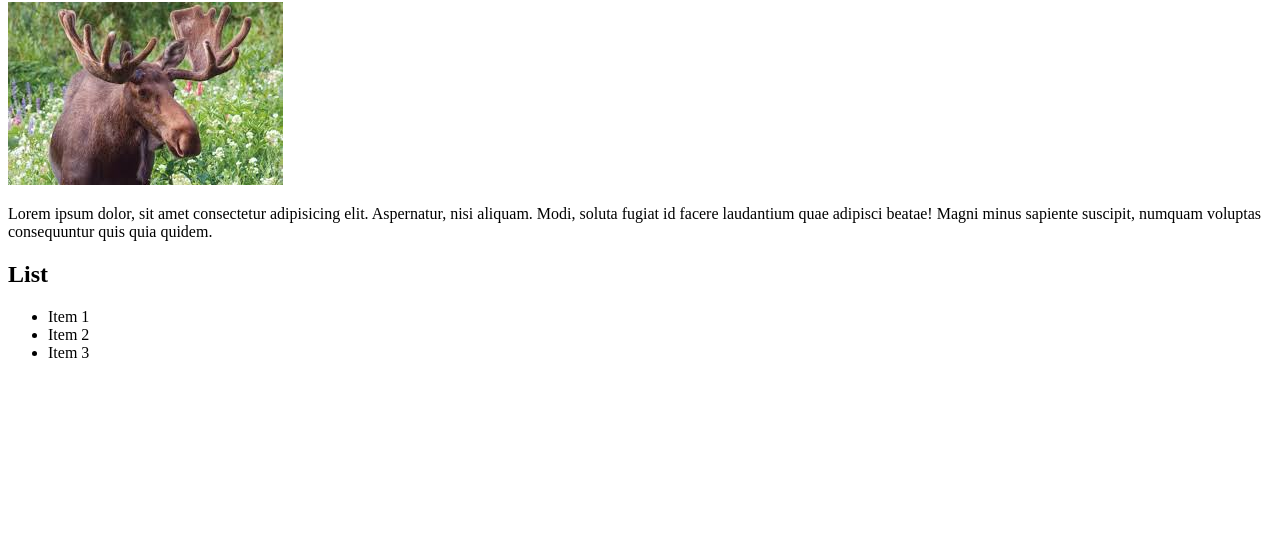
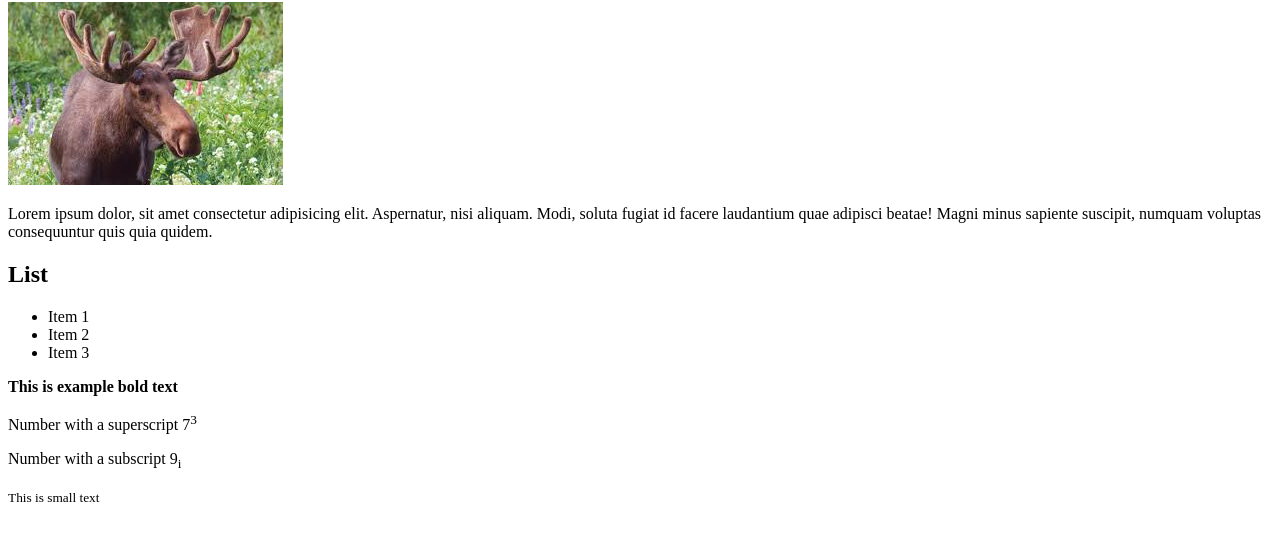
Before and after one commit to NCater23/project2, a plain HTML site: page index.html in a window 1280 px wide. Shown: the part 78-618 px from the top of the page. Drawn offline with Linux system fonts and the light colour scheme.

Commit message:
added some extra tags

```diff
--- a/index.html
+++ b/index.html
@@ -3,7 +3,7 @@
 <head>
     <meta charset="UTF-8">
     <meta name="viewport" content="width=device-width, initial-scale=1.0">
-    <title>Welcome to Web Systems</title>
+    <title>Assigment - Git</title>
 </head>
 <body>
     <h1>Web Systems</h1>
@@ -15,6 +15,10 @@
         <li>Item 2</li>
         <li>Item 3</li>
     </ul>
+    <b>This is example bold text</b>
+    <p>Number with a superscript 7<sup>3</sup></p>
+    <p>Number with a subscript 9<sub>i</sub></p>
+    <small>This is small text</small>
 
 </body>
 </html>
```
